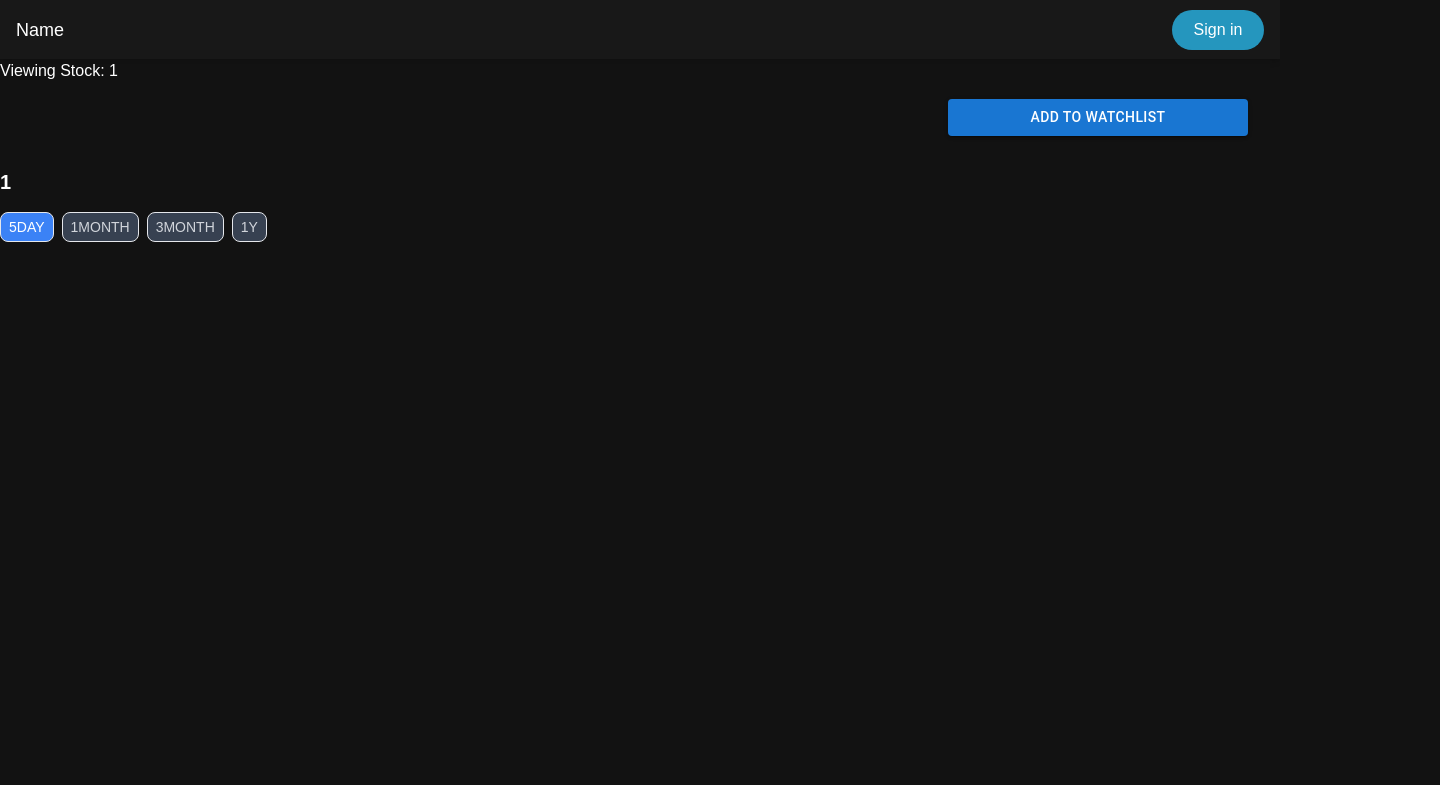
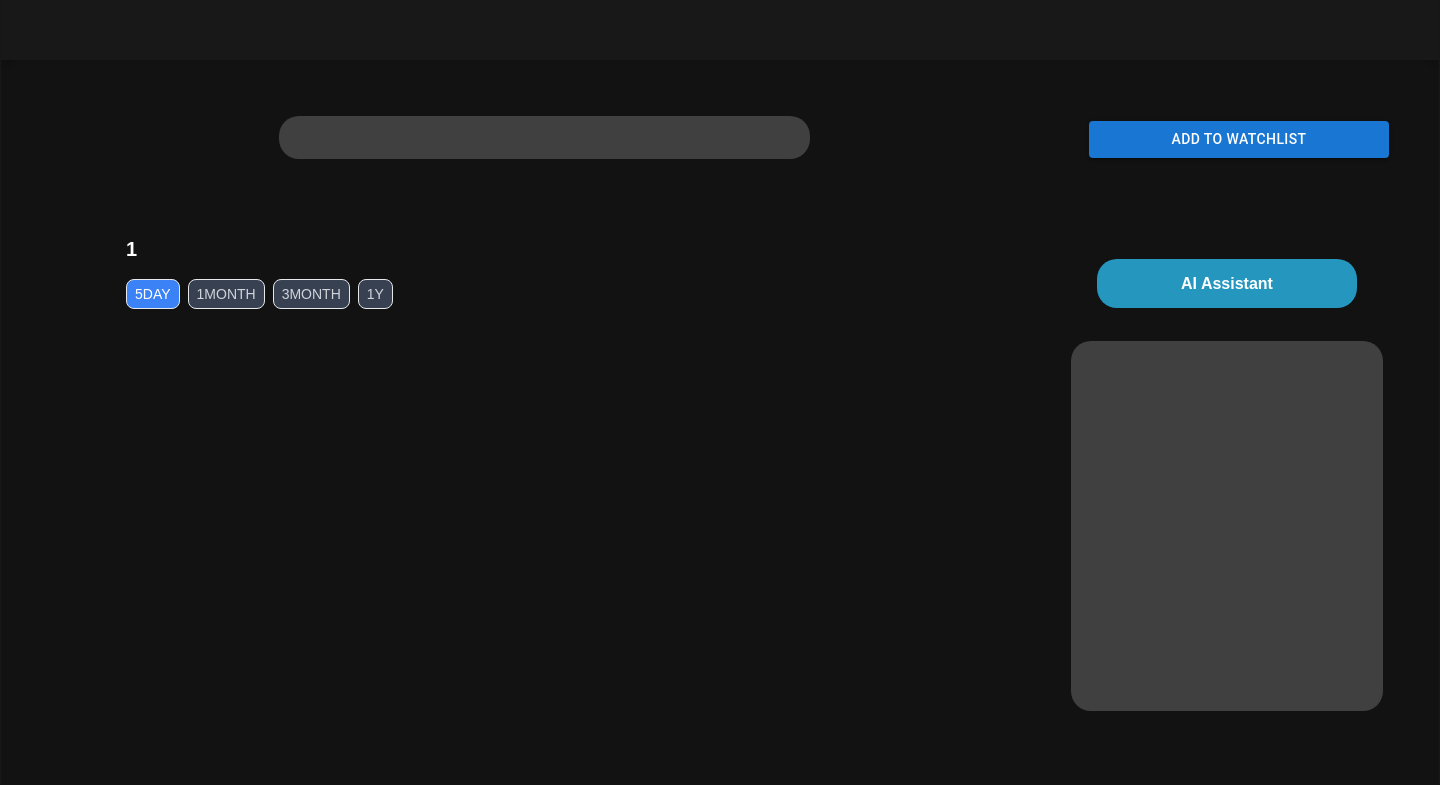
Before and after one commit to fbyrgy/SENG401-Project, a Next.js app in the folder frontend/: page /view/1 in a window 1280 px wide. Shown: the top 785 px of the page, 1440 px wide, since content can reach past the window. Built offline with nearby package versions, Linux system fonts and the light colour scheme; no server answers.

Commit message:
adding nessesary things

```diff
--- a/frontend/app/view/[ticker]/page.tsx
+++ b/frontend/app/view/[ticker]/page.tsx
@@ -1,4 +1,71 @@
-'use client'
+// 'use client'
+
+// import { useParams } from 'next/navigation';
+// import Header from '../../components/header';
+// import { Button } from '@mui/material';
+// import { useAuth } from '../../context/AuthContext';
+// import StockChart from '../../components/stock_chart';
+
+// export default function StockPage() {
+//   const params = useParams();
+//   const ticker = Array.isArray(params.ticker) ? params.ticker[0] : params.ticker;
+//   const { userId, isLoggedIn } = useAuth();
+
+//   const handleWatchlistAddition = async () => {
+//     console.log(userId);
+//     if (!isLoggedIn) {
+//       alert("You must be logged in to add stocks to your watchlist.");
+//       return;
+//     }
+
+//     try {
+//       const response = await fetch("http://localhost:5001/add_watchlist", {
+//         method: "POST",
+//         headers: {
+//           "Content-Type": "application/json",
+//         },
+//         body: JSON.stringify({
+//           user_id: userId,
+//           stock_ticker: ticker,
+//         }),
+//       });
+
+//       const data = await response.json();
+
+//       if (!response.ok) {
+//         throw new Error(data.error || "Failed to add stock to watchlist");
+//       }
+
+//       console.log(`Stock ${ticker} added to watchlist successfully`);
+//     } catch (error) {
+//       console.error("Error adding stock to watchlist:", error);
+//     }
+//   };
+
+
+//   return (
+//     <div>
+//       <Header />
+//       <h1 className="text-white">Viewing Stock: {ticker}</h1>
+
+//       <div className="flex justify-end mt-4 m-8">
+//         <Button
+//           variant="contained"
+//           color="primary"
+//           sx={{
+//             width: '300px',
+//           }}
+//           onClick={handleWatchlistAddition}
+//         >
+//           Add to Watchlist
+//         </Button>
+//         </div>
+//         {ticker && <StockChart ticker={ticker} />}
+//     </div>
+//   );
+// }
+
+'use client';
 
 import { useParams } from 'next/navigation';
 import Header from '../../components/header';
@@ -12,7 +79,6 @@ export default function StockPage() {
   const { userId, isLoggedIn } = useAuth();
 
   const handleWatchlistAddition = async () => {
-    console.log(userId);
     if (!isLoggedIn) {
       alert("You must be logged in to add stocks to your watchlist.");
       return;
@@ -30,37 +96,51 @@ export default function StockPage() {
         }),
       });
 
-      const data = await response.json();
-
       if (!response.ok) {
-        throw new Error(data.error || "Failed to add stock to watchlist");
+        throw new Error("Failed to add stock to watchlist");
       }
-
       console.log(`Stock ${ticker} added to watchlist successfully`);
     } catch (error) {
       console.error("Error adding stock to watchlist:", error);
     }
   };
 
+  return (
+    <div className="relative w-[1440px] h-[1024px] bg-[#121212] border border-[#181818] text-white">
+      {/* Top Bar */}
+      <div className="absolute top-0 w-full h-[59px] bg-[#181818]"></div>
+      <Header />
 
-  return (
-    <div>
-      <Header />
-      <h1 className="text-white">Viewing Stock: {ticker}</h1>
+      {/* Search Bar */}
+      <div className="absolute left-[278px] top-[115px] w-[531px] h-[43px] bg-[#404040] rounded-[20px]"></div>
 
-      <div className="flex justify-end mt-4 m-8">
+      {/* AI Button */}
+      <button className="absolute left-[1096px] top-[258px] w-[260px] h-[49px] bg-[#2596BE] rounded-[20px] flex justify-center items-center text-white font-bold">
+        AI Assistant
+      </button>
+
+      {/* Stock Chart */}
+      <div className="absolute left-[125px] top-[202px] w-[820px] h-[524px]">
+        {ticker && <StockChart ticker={ticker} />}
+      </div>
+
+      {/* News Section */}
+      <div className="absolute left-[136px] top-[785px] w-[809px] h-[185px] bg-[#404040] rounded-[20px]"></div>
+
+      {/* Gainers Section */}
+      <div className="absolute left-[1070px] top-[340px] w-[312px] h-[370px] bg-[#404040] rounded-[20px]"></div>
+
+      {/* Add to Watchlist Button */}
+      <div className="absolute right-[50px] top-[120px]">
         <Button
           variant="contained"
           color="primary"
-          sx={{
-            width: '300px',
-          }}
+          sx={{ width: '300px' }}
           onClick={handleWatchlistAddition}
         >
           Add to Watchlist
         </Button>
-        </div>
-        {ticker && <StockChart ticker={ticker} />}
+      </div>
     </div>
   );
 }
```
Also changed, not shown: package.json (+5 -2 lines), 1 other file (tests, documents, lock files or other folders).
